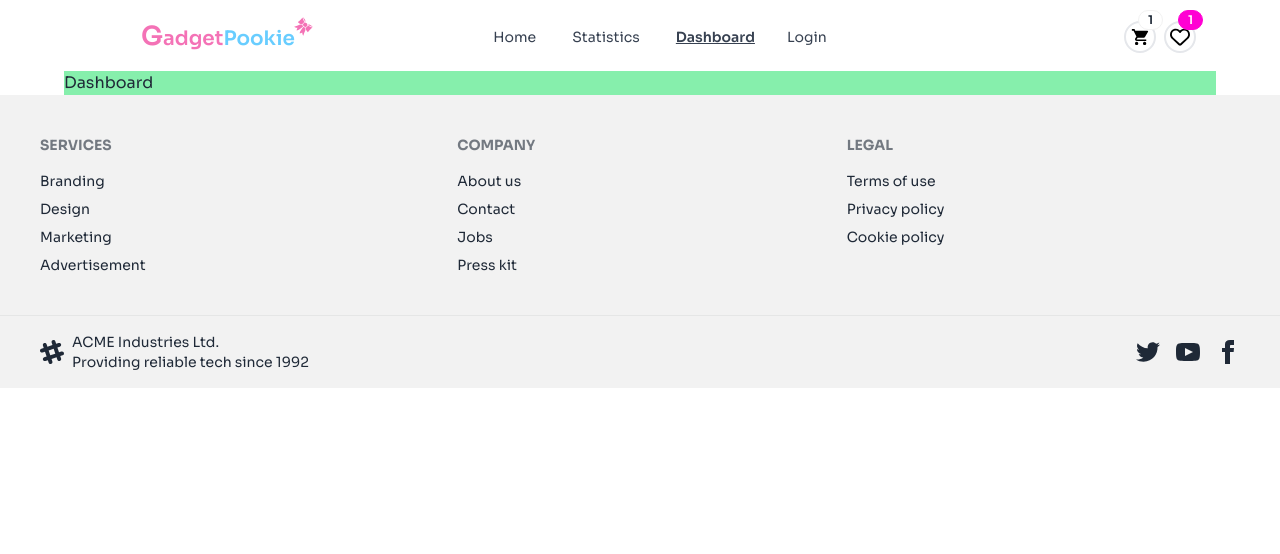
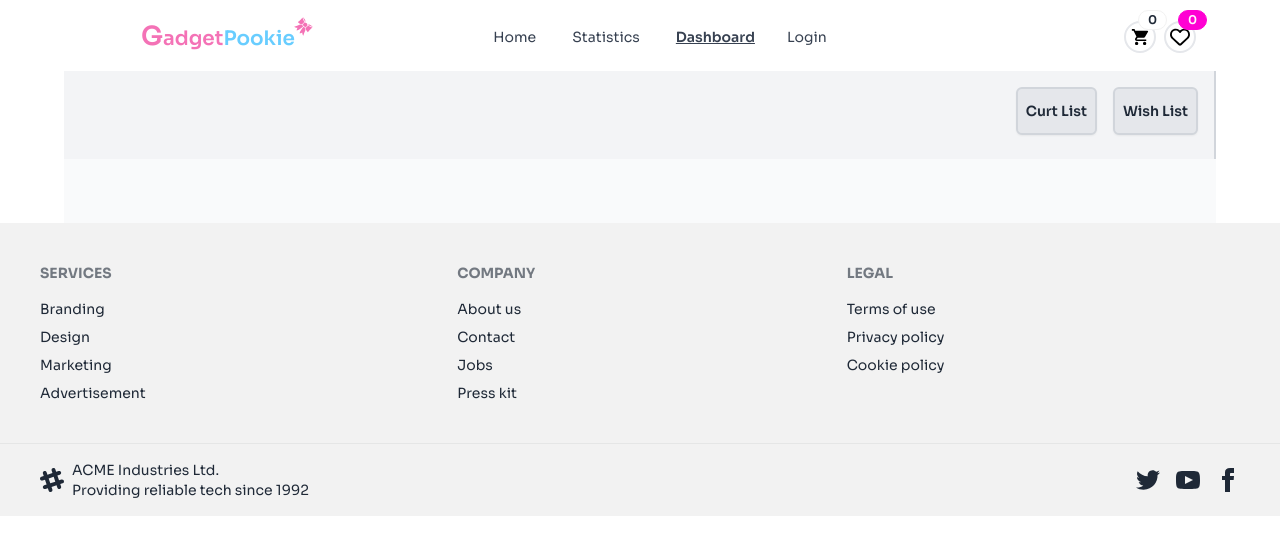
Before and after one commit to programming-hero-web-course-4/b10a8-gadget-heaven-MehediZ07, a React (Vite) app: page /dashboard in a window 1280 px wide. Shown: the top 554 px of the page. Built offline with nearby package versions, Linux system fonts and the light colour scheme.

Commit message:
Dashboard making done

```diff
--- a/index.html
+++ b/index.html
@@ -2,11 +2,7 @@
 <html lang="en" data-theme="light">
   <head>
     <meta charset="UTF-8" />
-    <link
-      rel="icon"
-      type="image/svg+xml"
-      href="./src/assets/image/fabicon.webp"
-    />
+    <link rel="icon" type="image/svg+xml" href="./src/assets/image/Fabi.png" />
     <meta name="viewport" content="width=device-width, initial-scale=1.0" />
     <title></title>
   </head>
--- a/package.json
+++ b/package.json
@@ -19,6 +19,8 @@
     "react-router-dom": "^6.27.0",
     "react-scroll-to-top": "^3.0.0",
     "react-scroll-up-button": "^1.6.4",
+    "react-tabs": "^6.0.2",
+    "react-toastify": "^10.0.6",
     "sort-by": "^1.2.0"
   },
   "devDependencies": {
--- /dev/null
+++ b/src/Components/CurtAndWishCard/CurtAndWishCard.jsx
@@ -0,0 +1,31 @@
+import { Link } from "react-router-dom";
+export default function CurtAndWishCard({ product }) {
+  console.log(product);
+  return (
+    <div className="mb-4 mt-6 flex flex-col md:flex-row border solid border-gray-400 rounded-xl p-4">
+      <img
+        className="w-[100%] h-60  md:w-[20%]  rounded-xl"
+        src={product.product_image}
+        alt=""
+      />
+      <div className="md:pl-12 flex flex-col px-6 md:px-0 my-2 w-full">
+        <h2 className="text-2xl font-bold">{product.product_title}</h2>
+        <h2 className="my-3">Price: {product.price}</h2>
+        <h2 className="my-3">Price: {product.description}</h2>
+
+        <div className="flex justify-start flex-grow-0 my-2 gap-6 overflow-x-auto whitespace-nowrap">
+          <Link Link to={`/dashboard`}>
+            <button className="btn btn-sm rounded-full border-[#23BE0A] font-semibold hover:bg-[#23BE0A] text-[#fff] bg-[#23BE0A]">
+              Add to curt
+            </button>
+          </Link>
+          <Link Link to={`/dashboard`}>
+            <button className="btn btn-sm rounded-full border-[#23BE0A] font-semibold hover:bg-[#23BE0A] text-[#fff] bg-[#23BE0A]">
+              Add to wish
+            </button>
+          </Link>
+        </div>
+      </div>
+    </div>
+  );
+}
--- a/src/Components/Dashboard/Dashboard.jsx
+++ b/src/Components/Dashboard/Dashboard.jsx
@@ -1,12 +1,70 @@
+import React, { useEffect, useState } from "react";
 import { Helmet } from "react-helmet";
+import { useLoaderData } from "react-router-dom";
+import { Tab, TabList, TabPanel, Tabs } from "react-tabs";
+import "react-tabs/style/react-tabs.css";
+import { getStoredCurtList, getStoredWishList } from "../../Utility/Utility";
+import CurtAndWishCard from "../CurtAndWishcard/CurtAndWishcard";
 export default function Dashboard() {
+  const [readList, setReadList] = useState([]);
+  const [wishList, setWishList] = useState([]);
+
+  const allBooks = useLoaderData();
+
+  useEffect(() => {
+    const storedReadList = getStoredCurtList();
+    const storedReadListInt = storedReadList.map((id) => parseInt(id));
+
+    const readBookList = allBooks.filter((book) =>
+      storedReadListInt.includes(book.product_id)
+    );
+
+    setReadList(readBookList);
+
+    const storedWishList = getStoredWishList();
+    const storedWishListInt = storedWishList.map((id) => parseInt(id));
+
+    const wishBookList = allBooks.filter((book) =>
+      storedWishListInt.includes(book.product_id)
+    );
+
+    setWishList(wishBookList);
+  }, []);
   return (
     <div className="max-w-6xl bg-green-300 mx-auto">
       <Helmet>
         <title>Dashboard | Gadget Pookie</title>
         <meta name="description" content="Dashboard" />
       </Helmet>
-      <h1>Dashboard</h1>
+
+      <div className="flex w-full">
+        <Tabs className="flex flex-col w-full">
+          <TabList className="flex w-full gap-4 justify-end  ring-0 p-4 bg-gray-100 border-r-2 border-gray-300">
+            {/* Left-side tabs as buttons */}
+            <Tab className="p-2 btn bg-gray-200 border-2 border-gray-300 rounded-md cursor-pointer mb-2 text-center hover:bg-gray-300 focus:outline-none">
+              Curt List
+            </Tab>
+            <Tab className="p-2 btn bg-gray-200 border-2 border-gray-300 rounded-md cursor-pointer mb-2 text-center hover:bg-gray-300 focus:outline-none">
+              Wish List
+            </Tab>
+          </TabList>
+
+          <TabPanel className="flex flex-col  p-4 bg-gray-50">
+            {readList.map((p) => (
+              <CurtAndWishCard key={p.product_id} product={p}></CurtAndWishCard>
+            ))}
+          </TabPanel>
+          <TabPanel className="flex flex-col p-4  bg-gray-50">
+            {wishList.map((p) => (
+              <CurtAndWishCard key={p.product_id} product={p}></CurtAndWishCard>
+            ))}
+          </TabPanel>
+        </Tabs>
+      </div>
+
+      {/* {readList.map((p) => (
+        <ProductCard key={p.product_id} product={p}></ProductCard>
+      ))} */}
     </div>
   );
 }
--- a/src/Components/ProductDetails/ProductDetails.jsx
+++ b/src/Components/ProductDetails/ProductDetails.jsx
@@ -1,6 +1,11 @@
 // import { useEffect, useState } from "react";
 import { FaRegHeart } from "react-icons/fa6";
 import { useLoaderData, useParams } from "react-router-dom";
+import {
+  addToStoredCurtList,
+  addToStoredWishList,
+} from "../../Utility/Utility";
+
 export default function ProductDetails() {
   const { id } = useParams();
   console.log(id);
@@ -12,6 +17,14 @@ export default function ProductDetails() {
   //   console.log(filteredProduct);
   //   setProduct(filteredProduct);
   // }, [data, id]);
+
+  const handleAddToAddCurt = (id) => {
+    addToStoredCurtList(id);
+  };
+
+  const handleAddToWishList = (id) => {
+    addToStoredWishList(id);
+  };
 
   return (
     <div>
@@ -58,12 +71,16 @@ export default function ProductDetails() {
           <p className="text-sm text-black font-semibold">Ratting</p>
           <div className="flex gap-4 justify-start items-center">
             <button
+              onClick={() => handleAddToAddCurt(id)}
               disabled={!product.availability}
               className="btn text-white bg-gradient-to-r from-[#9538E2] via-{#e0aeff} to-[#68cdff] "
             >
               Secondary
             </button>
-            <button className="btn btn-secondary">
+            <button
+              onClick={() => handleAddToWishList(id)}
+              className="btn btn-secondary"
+            >
               <FaRegHeart></FaRegHeart>
             </button>
           </div>
--- a/src/NavBar/NavBar.jsx
+++ b/src/NavBar/NavBar.jsx
@@ -1,10 +1,40 @@
-import { default as React } from "react";
+import React, { useEffect, useState } from "react";
 import { FaRegHeart } from "react-icons/fa6";
 import { GiBowTieRibbon } from "react-icons/gi";
 import { IoMdCart } from "react-icons/io";
 import { Link, NavLink, useLocation } from "react-router-dom";
+import { getStoredCurtList, getStoredWishList } from "../Utility/Utility";
 
 const NavBar = () => {
+  const [readList, setReadList] = useState([]);
+  const [wishList, setWishList] = useState([]);
+  const [allBooks, setPlayers] = useState([]);
+  useEffect(() => {
+    fetch("./Data.json")
+      .then((res) => res.json())
+      .then((data) => setPlayers(data));
+  }, []);
+
+  useEffect(() => {
+    const storedReadList = getStoredCurtList();
+    const storedReadListInt = storedReadList.map((id) => parseInt(id));
+
+    const readBookList = allBooks.filter((book) =>
+      storedReadListInt.includes(book.bookId)
+    );
+
+    setReadList(readBookList);
+
+    const storedWishList = getStoredWishList();
+    const storedWishListInt = storedWishList.map((id) => parseInt(id));
+
+    const wishBookList = allBooks.filter((book) =>
+      storedWishListInt.includes(book.bookId)
+    );
+
+    setWishList(wishBookList);
+  }, []);
+
   const { pathname } = useLocation();
   const links = (
     <>
@@ -165,7 +195,7 @@ const NavBar = () => {
         >
           <div className="relative">
             <span className=" absolute translate-x-2 -top-[1.1rem] text-xs badge ">
-              1
+              {wishList.length}
             </span>
             <div className="text-xl">
               <IoMdCart />
@@ -191,7 +221,7 @@ const NavBar = () => {
         >
           <div className="relative">
             <span className=" absolute translate-x-2  -top-[1.1rem] text-xs badge badge-secondary">
-              1
+              {getStoredWishList().length}
             </span>
             <div className="text-xl">
               <FaRegHeart />
--- /dev/null
+++ b/src/Utility/Utility.js
@@ -0,0 +1,79 @@
+import { toast } from "react-toastify";
+import "react-toastify/dist/ReactToastify.css";
+const getStoredCurtList = () => {
+  const storedListStr = localStorage.getItem("read-list");
+  if (storedListStr) {
+    const storedList = JSON.parse(storedListStr);
+    return storedList;
+  } else {
+    return [];
+  }
+};
+
+const addToStoredCurtList = (id) => {
+  const storedList = getStoredCurtList();
+  if (storedList.includes(id)) {
+    console.log(id, "already exists in the read list");
+  } else {
+    storedList.push(id);
+    const storedListStr = JSON.stringify(storedList);
+    localStorage.setItem("read-list", storedListStr);
+
+    toast("✅ Product added to your curt.");
+  }
+};
+
+const removeFromCurtList = (id) => {
+  const storedList = getStoredCurtList();
+  if (storedList.includes(id)) {
+    const index = storedList.indexOf(id);
+    storedList.splice(index, 1);
+    const storedListStr = JSON.stringify(storedList);
+    localStorage.setItem("read-list", storedListStr);
+    toast("❌ This Product is remove to your curt list.");
+  } else {
+  }
+};
+
+const getStoredWishList = () => {
+  const storedWishListStr = localStorage.getItem("wish-list");
+  if (storedWishListStr) {
+    const storedWishList = JSON.parse(storedWishListStr);
+    return storedWishList;
+  } else {
+    return [];
+  }
+};
+
+const addToStoredWishList = (id) => {
+  const storedWishList = getStoredWishList();
+  if (storedWishList.includes(id)) {
+    console.log(id, "already exists in the read list");
+  } else {
+    storedWishList.push(id);
+    const storedWishListStr = JSON.stringify(storedWishList);
+    localStorage.setItem("wish-list", storedWishListStr);
+    toast("✅ Product Added to your ❤️ wish list.");
+  }
+};
+
+const removeFromWishList = (id) => {
+  const storedList = getStoredWishList();
+  if (storedList.includes(id)) {
+    const index = storedList.indexOf(id);
+    storedList.splice(index, 1);
+    const storedListStr = JSON.stringify(storedList);
+    localStorage.setItem("read-list", storedListStr);
+    toast("❌ This Product is remove to your wish list.");
+  } else {
+  }
+};
+
+export {
+  addToStoredCurtList,
+  addToStoredWishList,
+  getStoredCurtList,
+  getStoredWishList,
+  removeFromCurtList,
+  removeFromWishList,
+};
--- a/src/main.jsx
+++ b/src/main.jsx
@@ -1,6 +1,8 @@
 import { StrictMode } from "react";
 import { createRoot } from "react-dom/client";
 import { createBrowserRouter, RouterProvider } from "react-router-dom";
+import { ToastContainer } from "react-toastify";
+import "react-toastify/dist/ReactToastify.css";
 import Dashboard from "./Components/Dashboard/Dashboard";
 import Home from "./Components/Home/Home";
 import Login from "./Components/Login/Login";
@@ -41,6 +43,7 @@ const router = createBrowserRouter([
       {
         path: "/dashboard",
         element: <Dashboard></Dashboard>,
+        loader: () => fetch("../Data.json"),
       },
       {
         path: "/statistics",
@@ -61,5 +64,6 @@ const router = createBrowserRouter([
 createRoot(document.getElementById("root")).render(
   <StrictMode>
     <RouterProvider router={router} />
+    <ToastContainer />
   </StrictMode>
 );
```
Also changed, not shown: src/assets/image/Fabi.png (added), 1 other file (tests, documents, lock files or other folders).
